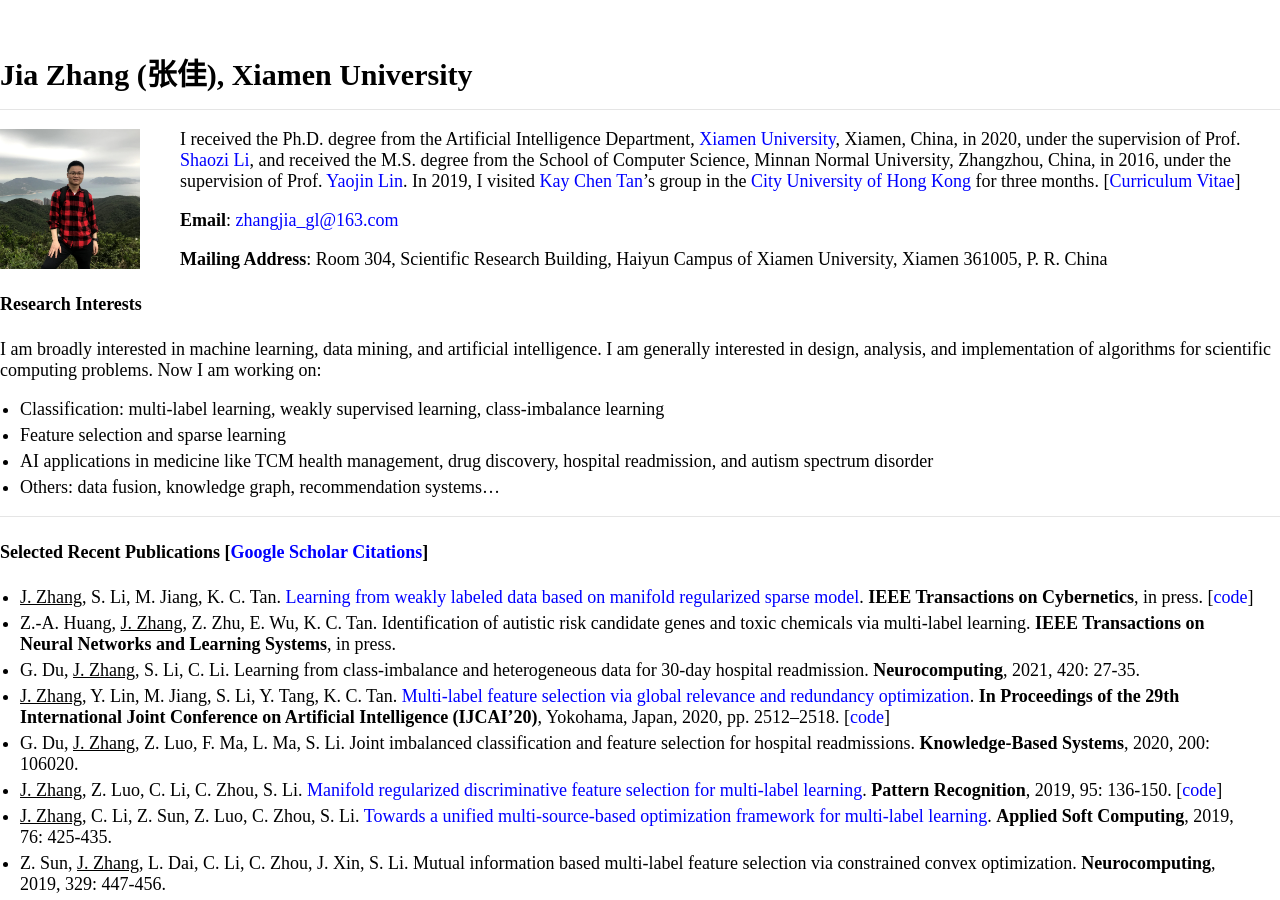
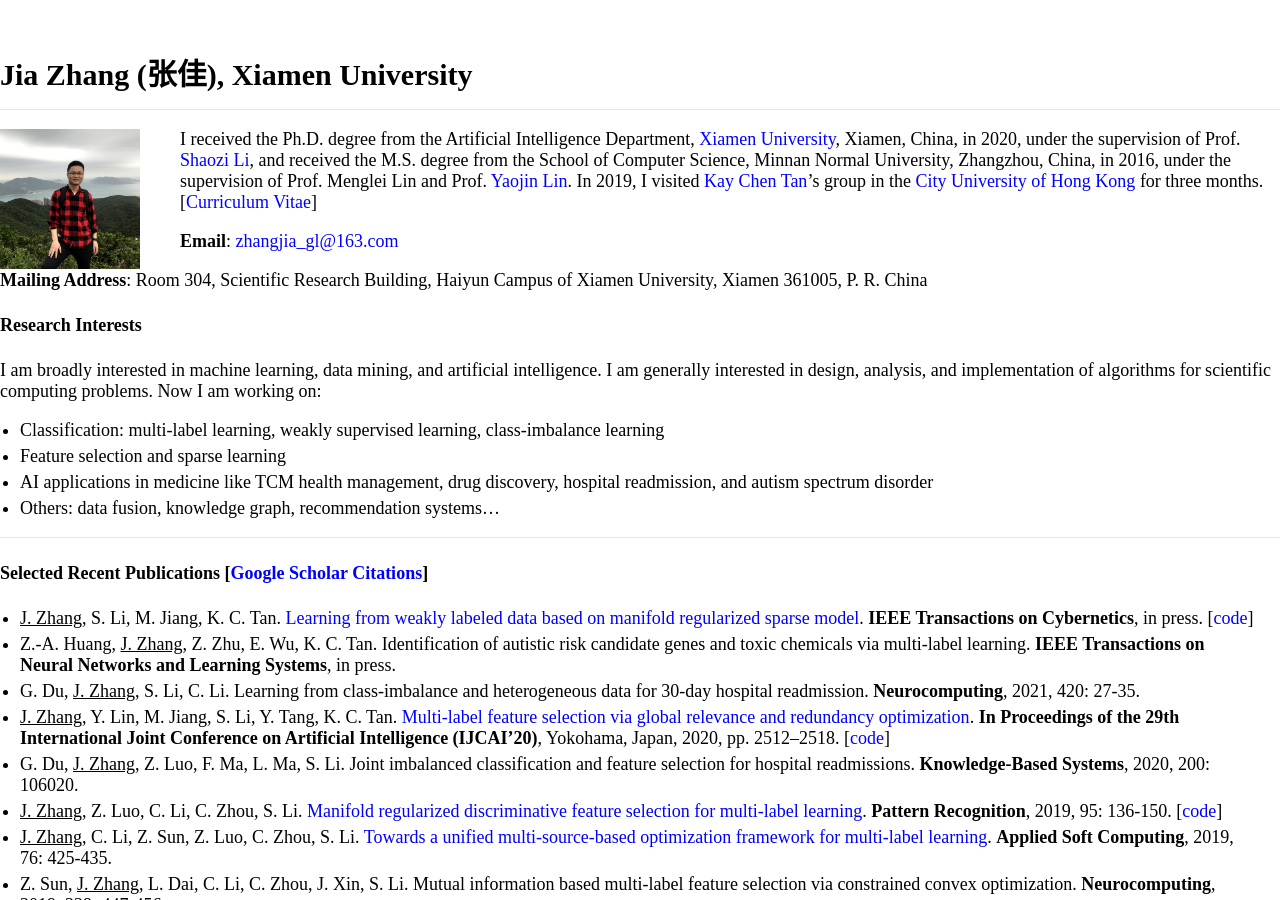
Before and after one commit to jiazhang-ml/jiazhang-ml.github.io, a Jekyll site: the page built from index.md, in a window 1280 px wide and 900 px high. Built offline with Jekyll 4.4.1, drawn with Linux system fonts in a browser that asks for light colours.

Commit message:
Update index.md

```diff
--- a/index.md
+++ b/index.md
@@ -5,7 +5,7 @@ layout: default
 
 <img class="profile-picture" src="1.jpg">
 
-I received the Ph.D. degree from the Artificial Intelligence Department, [Xiamen University](https://www.xmu.edu.cn/), Xiamen, China, in 2020, under the supervision of Prof. [Shaozi Li](https://imt.xmu.edu.cn/szdw/js.htm), and received the M.S. degree from the School of Computer Science, Minnan Normal University, Zhangzhou, China, in 2016, under the supervision of Prof. [Yaojin Lin](http://cs.mnnu.edu.cn/info/1070/1225.htm). In 2019, I visited [Kay Chen Tan](http://www.cityu.edu.hk/stfprofile/kaytan.htm)'s group in the [City University of Hong Kong](https://www.cityu.edu.hk/) for three months. [[Curriculum Vitae](resume.pdf)]
+I received the Ph.D. degree from the Artificial Intelligence Department, [Xiamen University](https://www.xmu.edu.cn/), Xiamen, China, in 2020, under the supervision of Prof. [Shaozi Li](https://imt.xmu.edu.cn/szdw/js.htm), and received the M.S. degree from the School of Computer Science, Minnan Normal University, Zhangzhou, China, in 2016, under the supervision of Prof. Menglei Lin and Prof. [Yaojin Lin](http://cs.mnnu.edu.cn/info/1070/1225.htm). In 2019, I visited [Kay Chen Tan](http://www.cityu.edu.hk/stfprofile/kaytan.htm)'s group in the [City University of Hong Kong](https://www.cityu.edu.hk/) for three months. [[Curriculum Vitae](resume.pdf)]
 
 **Email**: [zhangjia_gl@163.com](mailto:zhangjia_gl@163.com)
 
```
